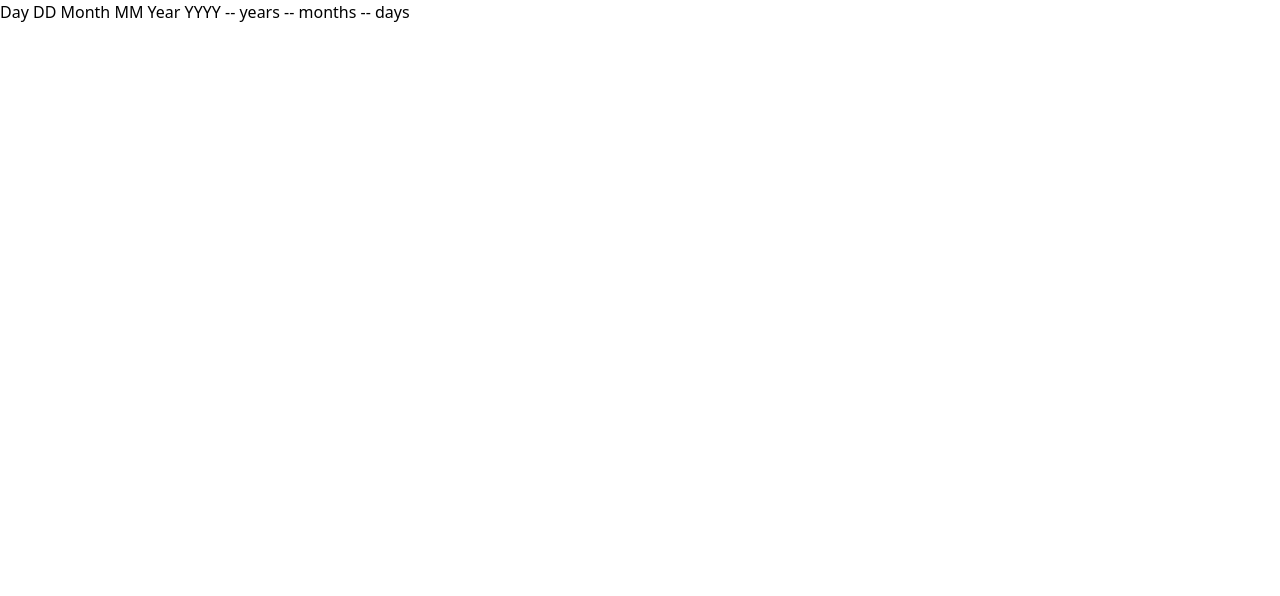
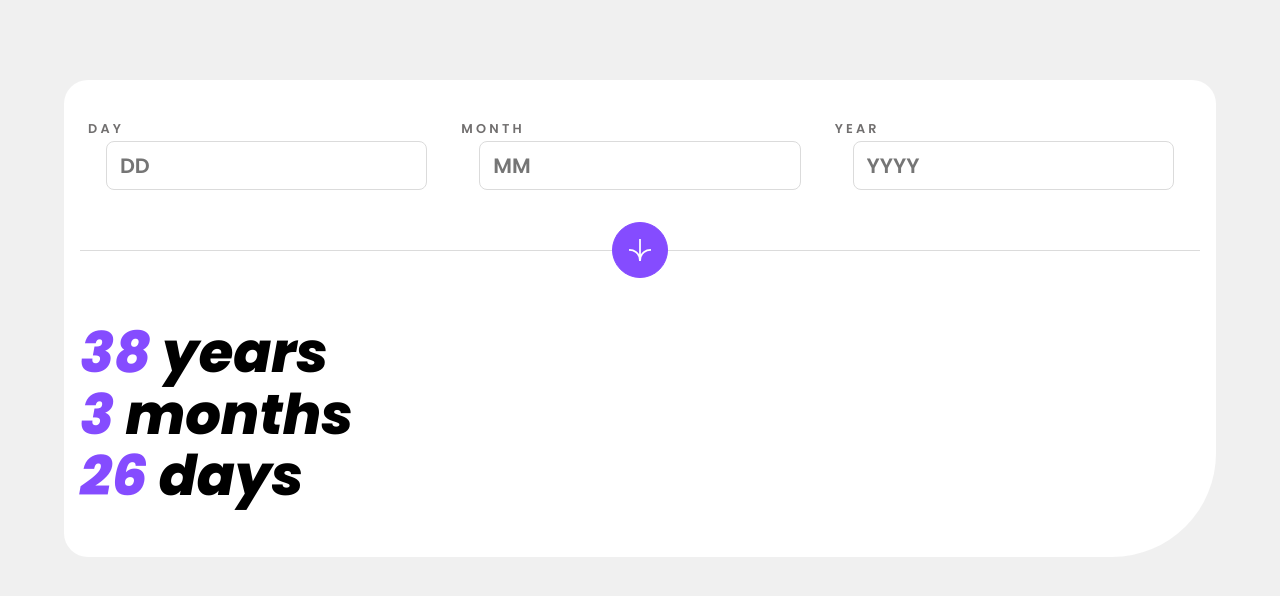
Before and after one commit to Luendel/age-calculator-app, a plain HTML site: page index.html in a window 1280 px wide. Drawn offline with nearby package versions, Linux system fonts and the light colour scheme.

Commit message:
modified:   index.html new file:   style.css

```diff
--- a/index.html
+++ b/index.html
@@ -3,27 +3,90 @@
 <head>
   <meta charset="UTF-8">
   <meta name="viewport" content="width=device-width, initial-scale=1.0">
-  <script src="https://cdn.tailwindcss.com"></script>
+  <style>
+    @font-face {
+    font-family: 'Poppins';
+    src: url('/assets/fonts/Poppins-Regular.ttf') format('truetype');
+    font-weight: 400;
+    font-style: normal;
+}
 
+  @font-face {
+    font-family: 'Poppins';
+    src: url('/assets/fonts/Poppins-Italic.ttf') format('truetype');
+    font-weight: 400;
+    font-style: italic;
+
+  }
+
+  @font-face {
+    font-family: 'Poppins';
+    src: url('/assets/fonts/Poppins-Bold.ttf') format('truetype');
+    font-weight: 700;
+    font-style: normal;
+  }
+
+  @font-face {
+    font-family: 'Poppins';
+    src: url('/assets/fonts/Poppins-BoldItalic.ttf') format('truetype');
+    font-weight: 700;
+    font-style: italic;
+  }
+
+  @font-face {
+    font-family: 'Poppins';
+    src: url('/assets/fonts/Poppins-ExtraBold.ttf') format('truetype');
+    font-weight: 800;
+    font-style: normal;
+  }
+
+  @font-face {
+    font-family: 'Poppins';
+    src: url('/assets/fonts/Poppins-ExtraBoldItalic.ttf') format('truetype');
+    font-weight: 800;
+    font-style: italic;
+  }
+  </style>
   <link rel="icon" type="image/png" sizes="32x32" href="./assets/images/favicon-32x32.png">
-
+  <link rel="stylesheet" href="style.css">
   <title>Frontend Mentor | Age calculator app</title>
-
 </head>
 <body>
 
-  Day
-  DD
+  <main class="main">
+    <section class="app">
+      <form class="age">
+        <div class="form-group">
+          <label for="day">DAY</label>
+          <input type="text" placeholder="DD" id="day" name="day"/>
+        </div>
+        <div class="form-group">
+          <label for="month">MONTH</label>
+          <input type="text" placeholder="MM" id="month" name="month"/>
+        </div>
+        <div class="form-group">
+          <label for="year">YEAR</label>
+          <input type="text" placeholder="YYYY" id="year" name="year"/>
+        </div>
+      </form>
 
-  Month
-  MM
+      <div class="middle">
+        <span class="divisor"></span>
+        <button class="button">
+          <svg xmlns="http://www.w3.org/2000/svg" width="46" height="44" viewBox="0 0 46 44"><g fill="none" stroke="#FFF" stroke-width="2"><path d="M1 22.019C8.333 21.686 23 25.616 23 44M23 44V0M45 22.019C37.667 21.686 23 25.616 23 44"/></g>
+          </svg>
+        </button>
+        <span class="divisor"></span>
+      </div>
 
-  Year
-  YYYY
+      <div class="result">
+        <p class="years"><span class="text-purple">38</span> years</p>
+        <p class="months"><span class="text-purple">3</span> months</p>
+        <p class="days"><span class="text-purple">26</span> days</p>
+      </div>
+    </section>
+  </main>
 
-  -- years
-  -- months
-  -- days
 
 </body>
 </html>
--- /dev/null
+++ b/style.css
@@ -0,0 +1,116 @@
+@charset "utf-8";
+
+@import url('https://fonts.googleapis.com/css2?family=Poppins:ital,wght@0,100;0,200;0,300;0,400;0,500;0,600;0,700;0,800;0,900;1,100;1,200;1,300;1,400;1,500;1,600;1,700;1,800;1,900&display=swap');
+
+* {
+    margin: 0;
+    padding: 0;
+    box-sizing: border-box;
+}
+
+.main {
+    width: 100vw;
+    height: 100vh;
+    background-color: hsl(0, 0%, 94%);
+    display: flex;
+    justify-content: center;
+    font-family: "Poppins", sans-serif;
+}
+
+.app {
+    width: 90%;
+    height: fit-content;
+    margin-top: 5rem;
+    background-color: hsl(0, 0%, 100%);
+    padding-top: 2.5rem;
+    padding-bottom: 3.85rem;
+    border-radius: 1.5rem;
+    border-bottom-right-radius: 6.5rem;
+    padding-left: 1rem;
+    padding-right: 1rem;
+}
+
+.age {
+    width: 100%;
+    display: flex;
+    justify-content: space-evenly;
+}
+
+.age .form-group {
+    display: grid;
+    grid-template-columns: 1fr;
+    justify-content: center;
+    align-items: center;
+}
+
+.age .form-group label {
+    font-size: 0.8rem;
+    color: hsl(0, 1%, 44%);
+    font-weight: 600;
+    letter-spacing: 0.2rem;
+    margin-left: 0.5rem;
+    margin-bottom: 0.2rem;
+}
+
+.age .form-group input {
+    width: 86%;
+    border: 1px solid hsl(0, 0%, 86%);
+    font-weight: 600;
+    font-family: "Poppins", sans-serif;
+    padding: 0.5rem 0.8rem;
+    font-size: 1.3rem;
+    border-radius: 0.5rem;
+    margin: 0 auto;
+}
+
+.middle {
+    width: 100%;
+    display: grid;
+    grid-template-columns: 1fr 3.5rem 1fr;
+    justify-content: center;
+    align-items: center;
+    margin-top: 2rem;
+    margin-bottom: 2rem;
+}
+
+.middle .divisor {
+    width: 100%;
+    height: 1px;
+    background-color: hsl(0, 0%, 86%);
+}
+
+.middle .button {
+    width: 100%;
+    height: 3.5rem;
+    border: 1px solid hsl(259, 100%, 65%);
+    background-color: hsl(259, 100%, 65%);
+    border-radius: 50%;
+    display: flex;
+    justify-content: center;
+    align-items: center;
+}
+
+.middle .button:hover {
+    cursor: pointer;
+}
+
+.middle .button svg {
+    scale: 0.5;
+}
+
+.middle .button svg g {
+    stroke-width: 3.5;
+}
+
+.result {
+    font-weight: 800;
+    font-style: italic;
+    font-size: 3.5rem;
+    display: grid;
+    grid-template-columns: 1fr;
+    grid-template-rows: 3.85rem 3.85rem 3.85rem;
+}
+
+.result .text-purple {
+    color: hsl(259, 100%, 65%);
+}
```
